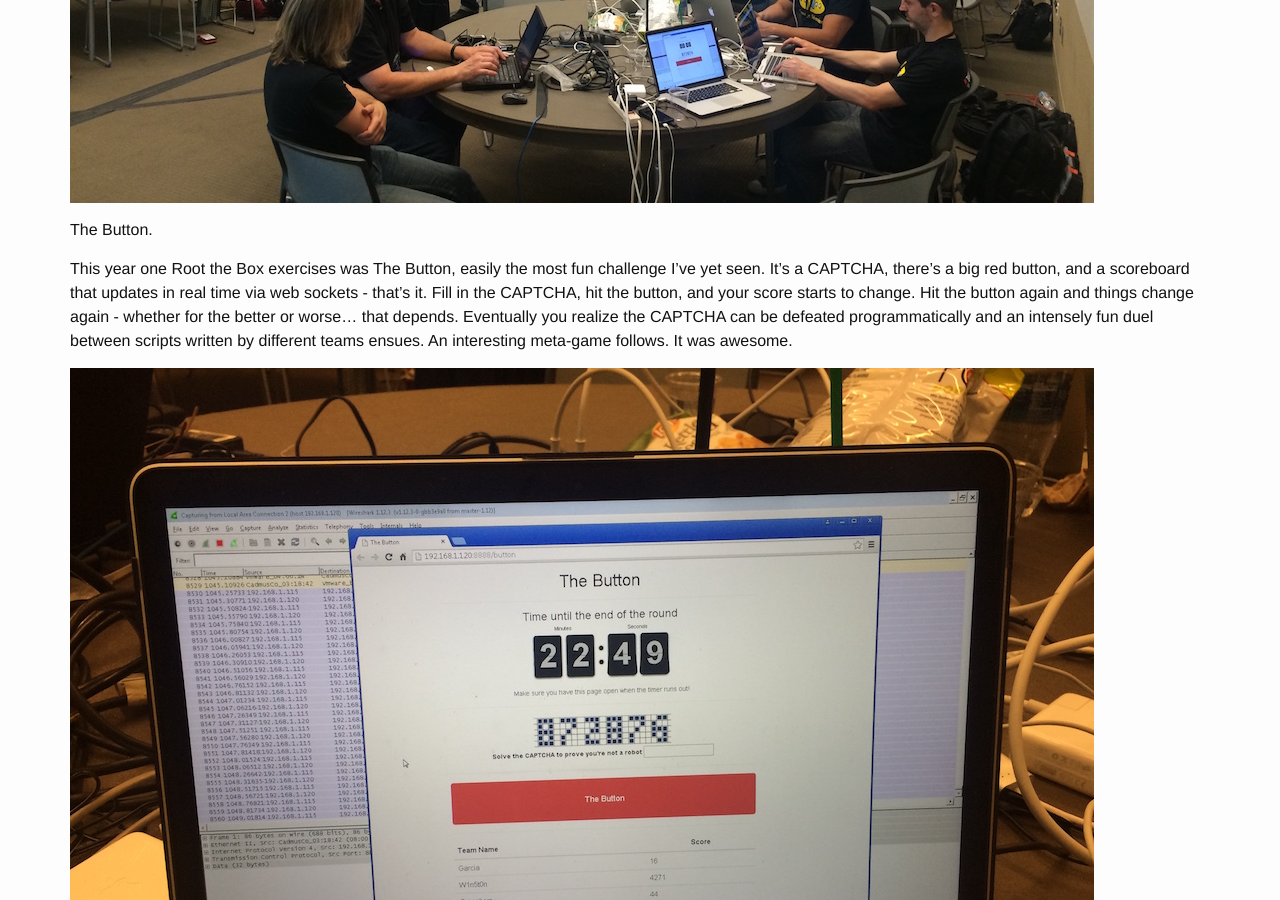
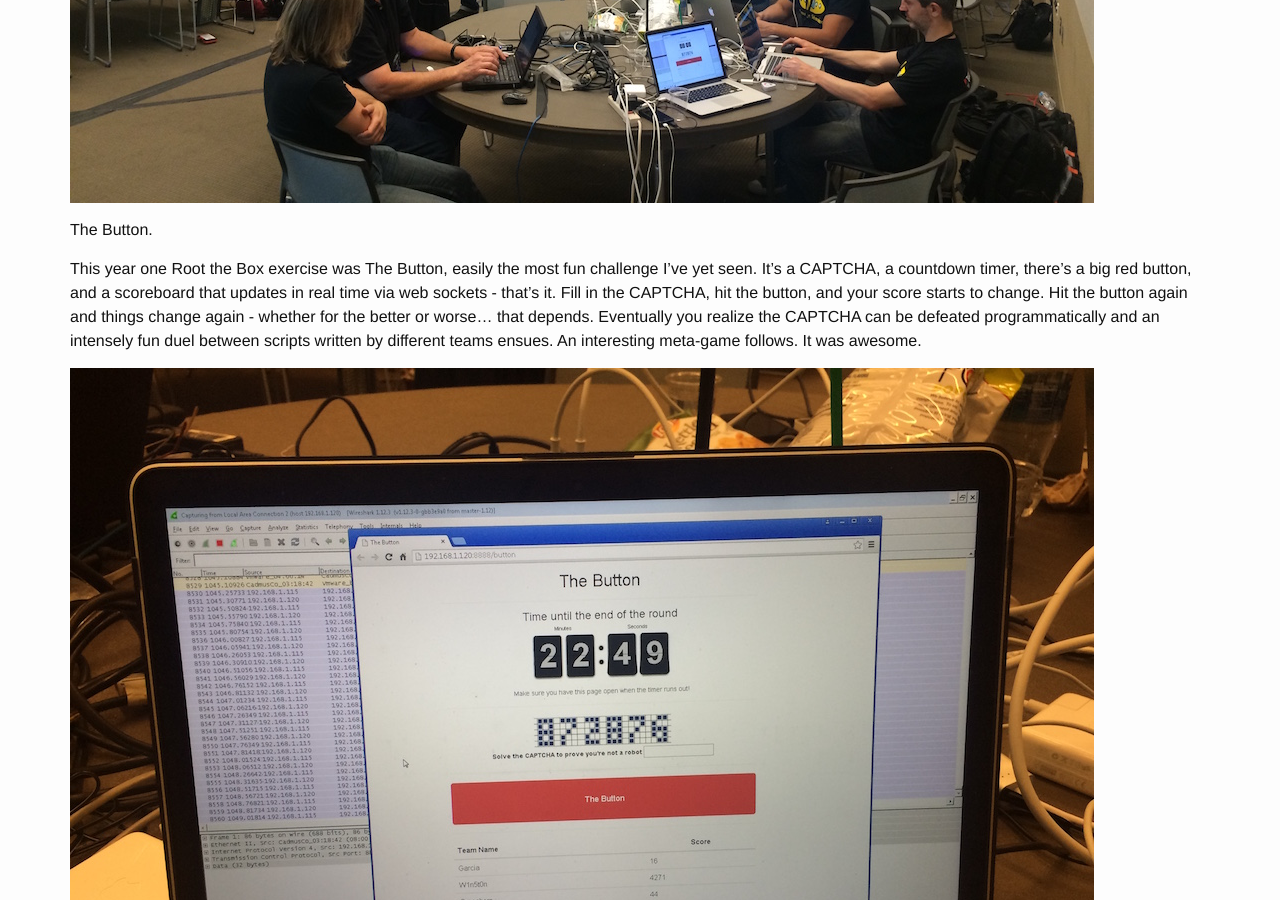
Before and after one commit to n0j/n0j.github.io, a Jekyll site: the page built from _posts/2016-04-07-rootthebox-xi.md, in a window 1280 px wide and 900 px high, scrolled down 939 px. Built offline with Jekyll 4.4.1, drawn with Linux system fonts in a browser that asks for light colours.

Commit message:
add rootthebox xi

```diff
--- a/_posts/2016-04-07-rootthebox-xi.md
+++ b/_posts/2016-04-07-rootthebox-xi.md
@@ -14,7 +14,7 @@ CactusCon is a great annual security conference in the Phoenix area.  2016 is my
 
 The Button.
 
-This year one Root the Box exercises was The Button, easily the most fun challenge I've yet seen.  It's a CAPTCHA, there's a big red button, and a scoreboard that updates in real time via web sockets - that's it.  Fill in the CAPTCHA, hit the button, and your score starts to change.  Hit the button again and things change again - whether for the better or worse... that depends. Eventually you realize the CAPTCHA can be defeated programmatically and an intensely fun duel between scripts written by different teams ensues.  An interesting meta-game follows.  It was awesome.
+This year one Root the Box exercise was The Button, easily the most fun challenge I've yet seen.  It's a CAPTCHA, a countdown timer, there's a big red button, and a scoreboard that updates in real time via web sockets - that's it.  Fill in the CAPTCHA, hit the button, and your score starts to change.  Hit the button again and things change again - whether for the better or worse... that depends. Eventually you realize the CAPTCHA can be defeated programmatically and an intensely fun duel between scripts written by different teams ensues.  An interesting meta-game follows.  It was awesome.
 
 ![the_button](/img/rootthebox-xi/IMG_2122.JPG)
 
```
